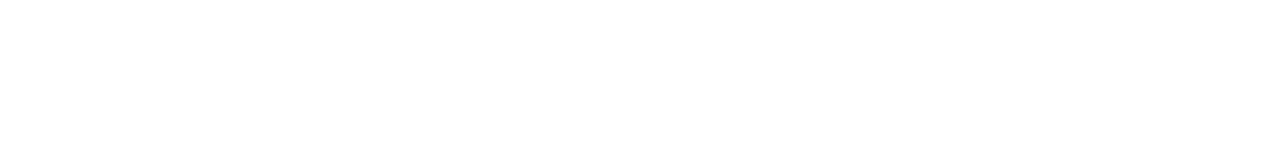
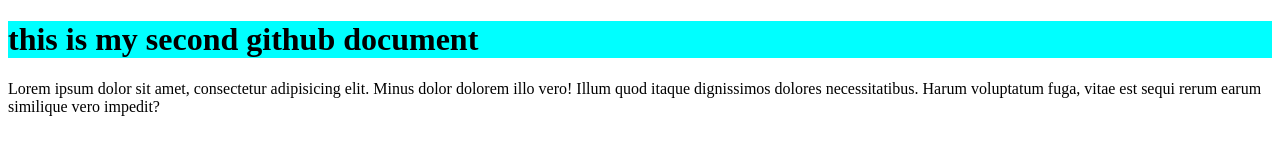
Before and after one commit to TanbirAj/my-secend-repo, a plain HTML site: page index.html in a window 1280 px wide. Drawn offline with Linux system fonts and the light colour scheme.

Commit message:
style added

```diff
--- a/index.html
+++ b/index.html
@@ -5,8 +5,10 @@
     <meta http-equiv="X-UA-Compatible" content="IE=edge">
     <meta name="viewport" content="width=device-width, initial-scale=1.0">
     <title>this is my second github repo</title>
+    <link rel="stylesheet" href="style.css">
 </head>
 <body>
-
+    <h1>this is my second github document</h1>
+    <p>Lorem ipsum dolor sit amet, consectetur adipisicing elit. Minus dolor dolorem illo vero! Illum quod itaque dignissimos dolores necessitatibus. Harum voluptatum fuga, vitae est sequi rerum earum similique vero impedit?</p>
 </body>
 </html>
--- /dev/null
+++ b/style.css
@@ -0,0 +1,3 @@
+h1{
+    background-color: aqua;
+}
```
